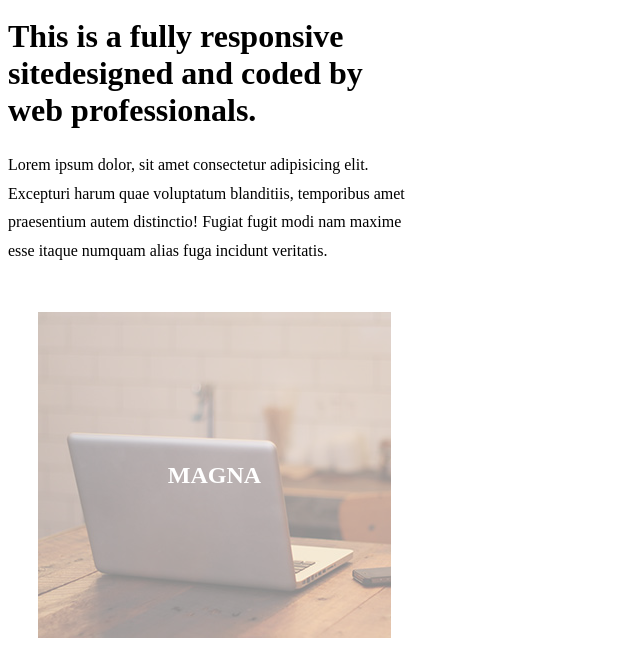
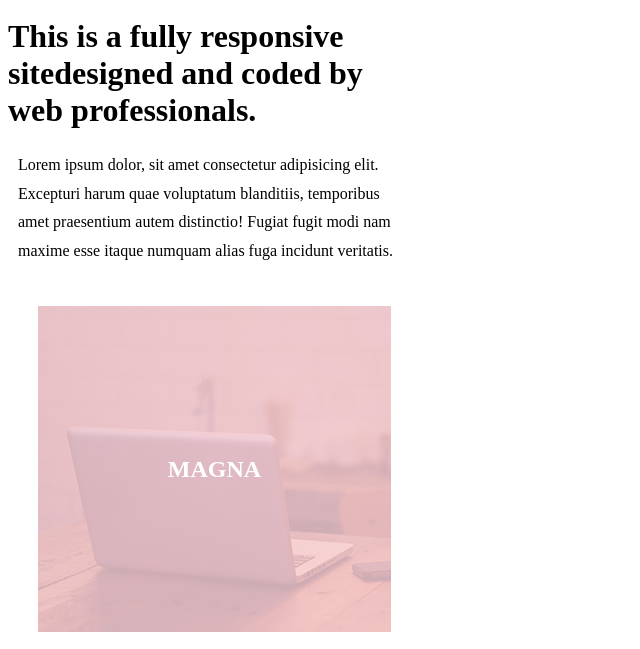
Before and after one commit to Dzvu/Mobile-first-praktika, a plain HTML site: page index.html in a window 1280 px wide. Shown: the part 85-734 px from the top of the page, without its empty margins (0-640 px from the left). Drawn offline with Linux system fonts and the light colour scheme.

Commit message:
papildymas

```diff
--- a/style.css
+++ b/style.css
@@ -1,13 +1,15 @@
 header{
     min-width: 400px;
     display: block;
+    /* margin: 10px; */
 }
 header > img {
     height: 70px;
+    /* margin: 10px; */
 }
 main > p {
     line-height: 1.8;
-    /* margin: 10px; */
+    margin: 10px;
 }
 
 article{
@@ -33,12 +35,15 @@ article{
 }
 .Pirmas:hover, .Antras:hover, .Trecias:hover, .Ketvirtas:hover, .Penktas:hover, .Sestas:hover, .Septintas:hover, .Astuntas:hover, .Devintas:hover, .Desimtas:hover, .Vienuoliktas:hover, .Dvyliktas:hover {
     opacity: 1;
+    box-shadow: none;
+    /* width: 400px;
+    height: 400px; */
   }
 
 
 .Pirmas {
     background-image: url(pic01.jpg);
-    background: rgba(76, 175, 80, 0.5,)
+    box-shadow: inset 0 0 0 1000px rgba(242, 132, 158, 0.6);
 
 }
 
```
